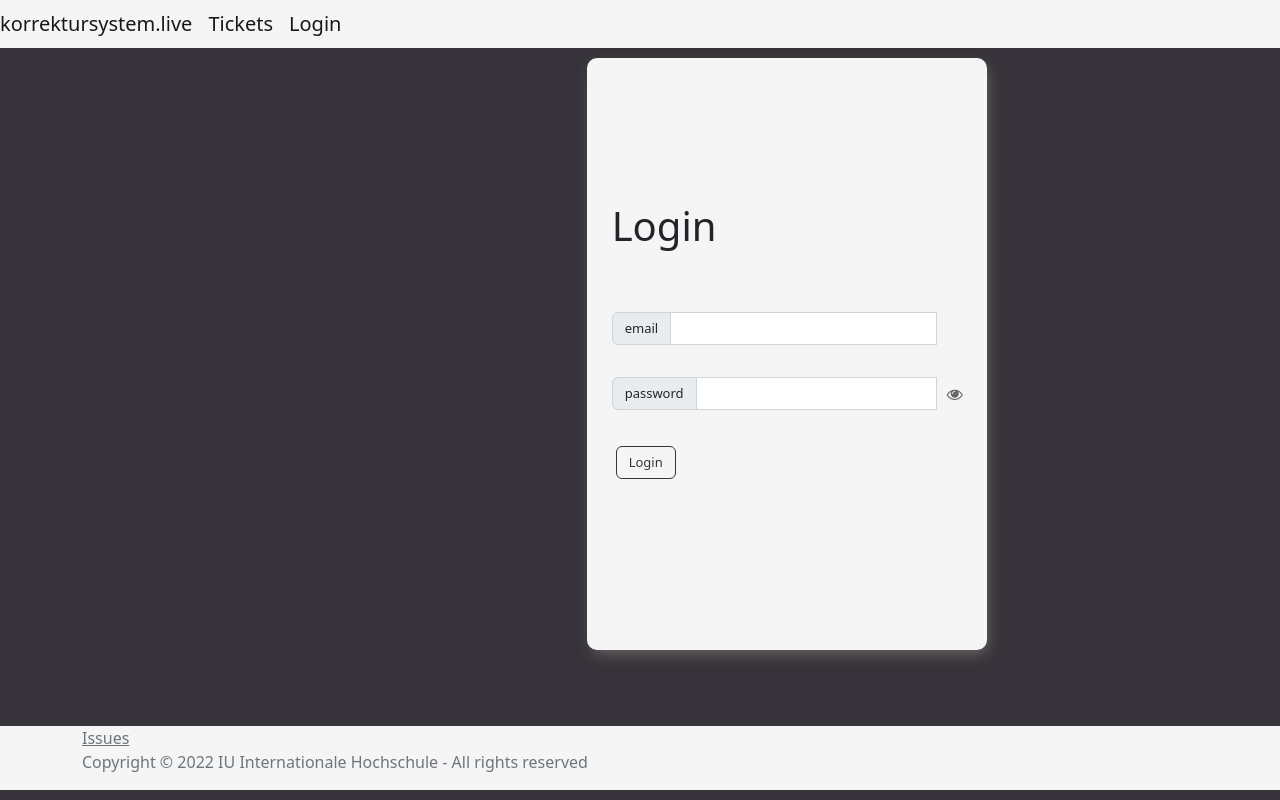
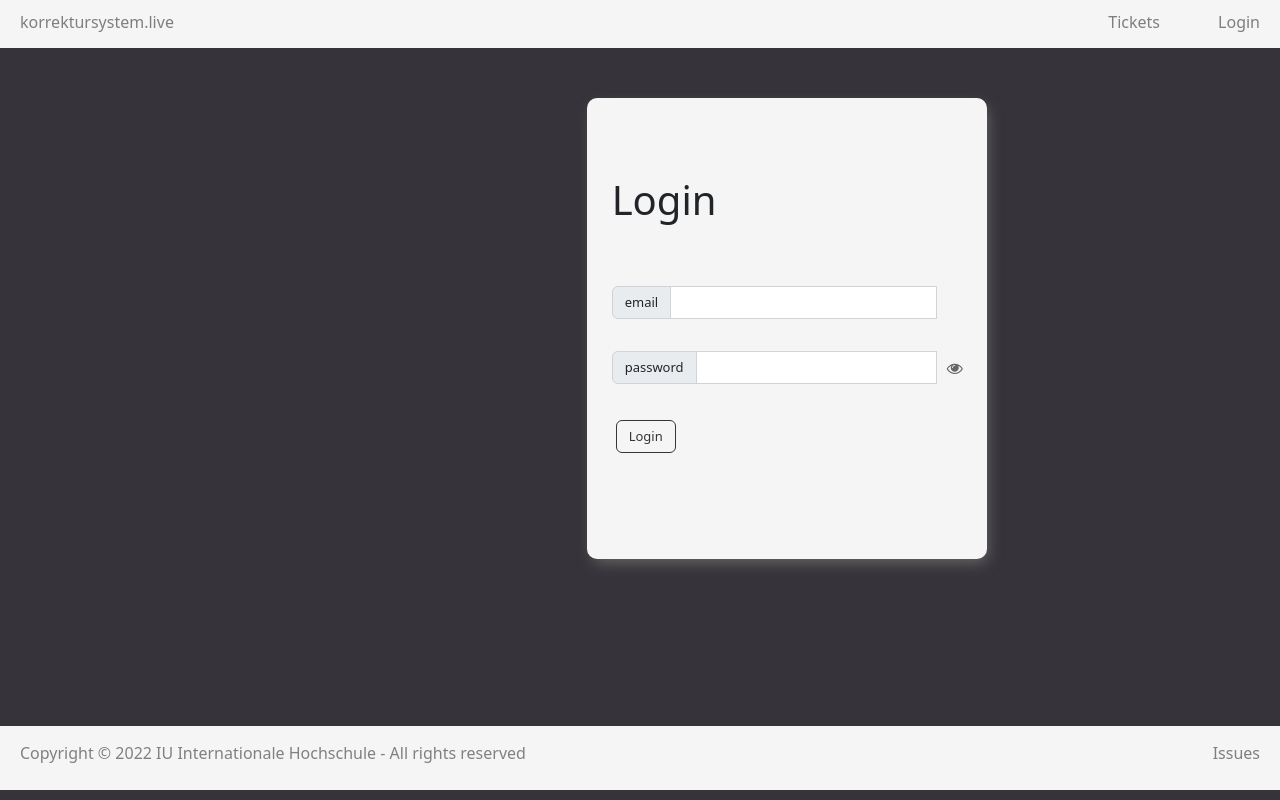
Before and after one commit to marcoiubh/korrektursystem-frontend, a React (Create React App) app: page /login in a window 1280 px wide. Built offline with nearby package versions, Linux system fonts and the light colour scheme.

Commit message:
css: grid navbar & footer

```diff
--- a/src/components/subcomponents/composite/footer.js
+++ b/src/components/subcomponents/composite/footer.js
@@ -1,21 +1,19 @@
 import { NavLink } from 'react-router-dom';
 import React from 'react';
+import '../../../css/footer.css';
 
 const Footer = () => {
   return (
-    <footer className="app_foot">
-      <div className="container">
-        <NavLink className="text-muted " to="/contact">
-          Issues
-        </NavLink>
-        <div> </div>
-        <span className="text-muted">
-          {/* Impressum Datenschutzerklärung Login für IU Mitarbeiter */}
-          Copyright © 2022 IU Internationale Hochschule - All rights
-          reserved
-        </span>
-      </div>
-    </footer>
+    <div className="app_footer">
+      <span className="app_footer_text app_copyright">
+        {/* Impressum Datenschutzerklärung Login für IU Mitarbeiter */}
+        Copyright © 2022 IU Internationale Hochschule - All rights
+        reserved
+      </span>
+      <NavLink className="app_footer_text app_issues" to="/contact">
+        Issues
+      </NavLink>
+    </div>
   );
 };
 
--- a/src/components/subcomponents/composite/navbar.jsx
+++ b/src/components/subcomponents/composite/navbar.jsx
@@ -1,29 +1,38 @@
 import { NavLink } from 'react-router-dom';
 import React from 'react';
+import '../../../css/navbar.css';
 
 const NavBar = ({ user }) => {
   return (
-    <nav className="navbar navbar-expand-lg  app_navBar">
-      <NavLink className="navbar-brand left" to="/">
+    <nav className="app_navbar">
+      <NavLink className="app_navbar_text app_home" to="/">
         korrektursystem.live
       </NavLink>
 
       <NavLink
-        className="navbar-brand active right"
+        className="app_navbar_text app_tickets"
         to="/ticket/overview"
       >
         Tickets
       </NavLink>
 
       {user ? (
-        <div>
-          <span className="navbar-brand active ">User: {user}</span>
-          <NavLink className="navbar-brand active " to="/logout">
+        <>
+          <span className="app_navbar_text app_user">
+            User: {user}
+          </span>
+          <NavLink
+            className=" app_navbar_text app_login_link"
+            to="/logout"
+          >
             Logout
           </NavLink>
-        </div>
+        </>
       ) : (
-        <NavLink className="navbar-brand active " to="/login">
+        <NavLink
+          className="app_navbar_text app_login_link"
+          to="/login"
+        >
           Login
         </NavLink>
       )}
--- /dev/null
+++ b/src/css/footer.css
@@ -0,0 +1,24 @@
+.app_footer {
+  grid-area: app_footer;
+  background-color: whitesmoke;
+  display: grid;
+  grid-template-columns: auto 1fr 400px;
+  grid-template-areas: 'app_copyright .  app_issues';
+}
+
+.app_copyright {
+  grid-area: app_copyright;
+  margin-top: 15px;
+  margin-left: 20px;
+}
+
+.app_issues {
+  grid-area: app_issues;
+  margin-top: 15px;
+  margin-left: auto;
+  margin-right: 20px;
+}
+
+.app_footer_text {
+  color: grey;
+}
--- a/src/css/index.css
+++ b/src/css/index.css
@@ -4,6 +4,7 @@ body {
     'Helvetica Neue', sans-serif;
   -webkit-font-smoothing: antialiased;
   -moz-osx-font-smoothing: grayscale;
+  font-size: 13px;
 }
 
 .app_container {
@@ -13,21 +14,21 @@ body {
   grid-template-rows: 3rem 100fr 4rem;
 
   grid-template-areas:
-    'app_navBar'
+    'app_navbar'
     'app_main'
-    'app_foot';
+    'app_footer';
   row-gap: 10px;
 }
 
-.app_navBar {
-  grid-area: app_navBar;
+.app_navbar {
+  grid-area: app_navbar;
   background-color: whitesmoke;
 }
 
 .app_main {
   grid-area: app_main;
 }
-.app_foot {
-  grid-area: app_foot;
+.app_footer {
+  grid-area: app_footer;
   background-color: whitesmoke;
 }
--- a/src/css/login.css
+++ b/src/css/login.css
@@ -7,7 +7,8 @@
 
 .app_login_form {
   background-color: whitesmoke;
-  height: 90%;
+  margin-top: 40px;
+  height: 70%;
   border-radius: 10px 10px 10px 10px;
   box-shadow: 3px 6px 15px -3px rgb(109, 105, 105);
   grid-area: app_login_form;
--- /dev/null
+++ b/src/css/navbar.css
@@ -0,0 +1,50 @@
+.app_navbar {
+  grid-area: app_navbar;
+  background-color: whitesmoke;
+  display: grid;
+  grid-template-columns: 200px 1fr 250px 80px 120px;
+  grid-template-areas: 'app_home . app_user app_tickets app_login_link';
+}
+
+.app_home {
+  grid-area: app_home;
+  margin-top: 10px;
+  margin-left: 20px;
+  margin-right: auto;
+}
+
+.app_user {
+  grid-area: app_user;
+  margin-top: 10px;
+  margin-left: auto;
+  /* margin-right: 20px; */
+}
+
+.app_tickets {
+  grid-area: app_tickets;
+  margin-top: 10px;
+  margin-left: auto;
+  /* margin-right: 20px; */
+}
+
+.app_login_link {
+  grid-area: app_login_link;
+  margin-top: 10px;
+  margin-left: auto;
+  margin-right: 20px;
+}
+
+.app_navbar_text {
+  color: grey;
+}
+
+a:link,
+a:visited {
+  color: rgb(127, 126, 126);
+  text-decoration: none;
+}
+a:hover,
+a:active {
+  color: rgb(60, 60, 60);
+  text-decoration: none;
+}
```
